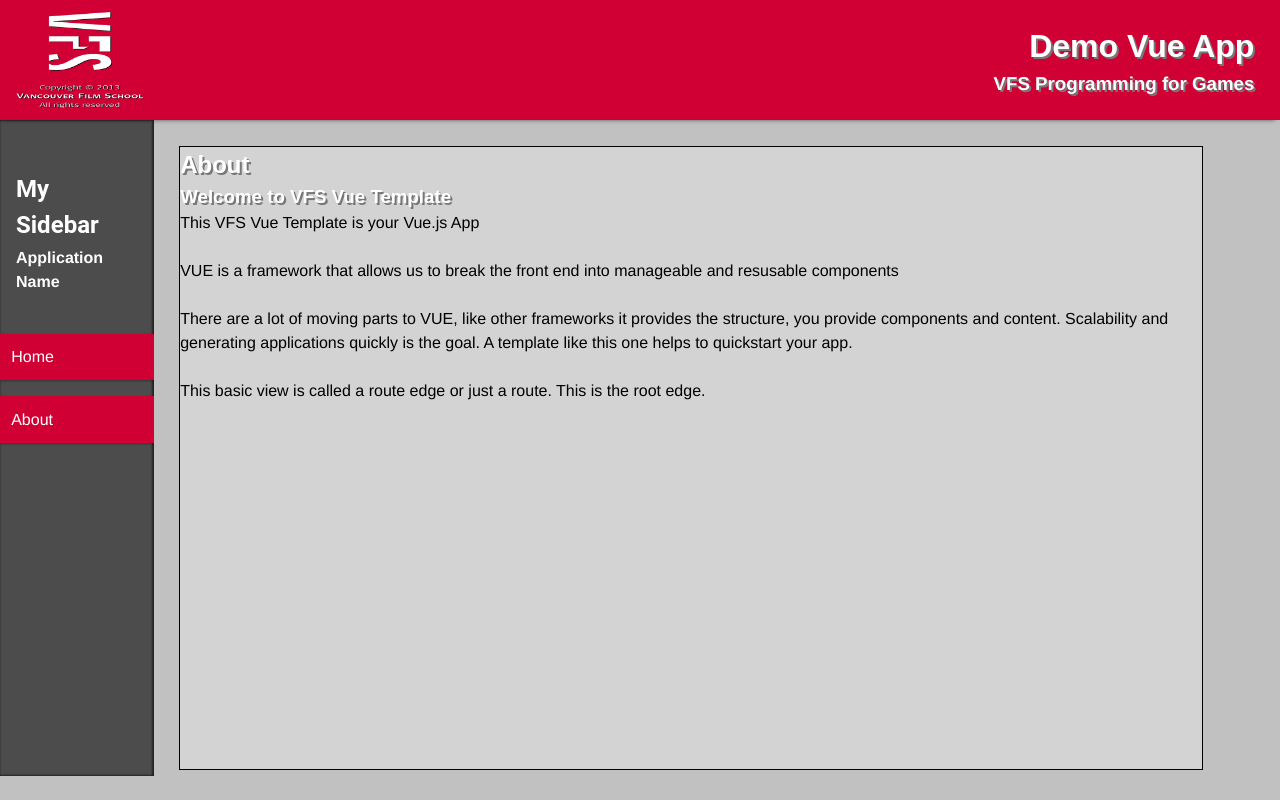
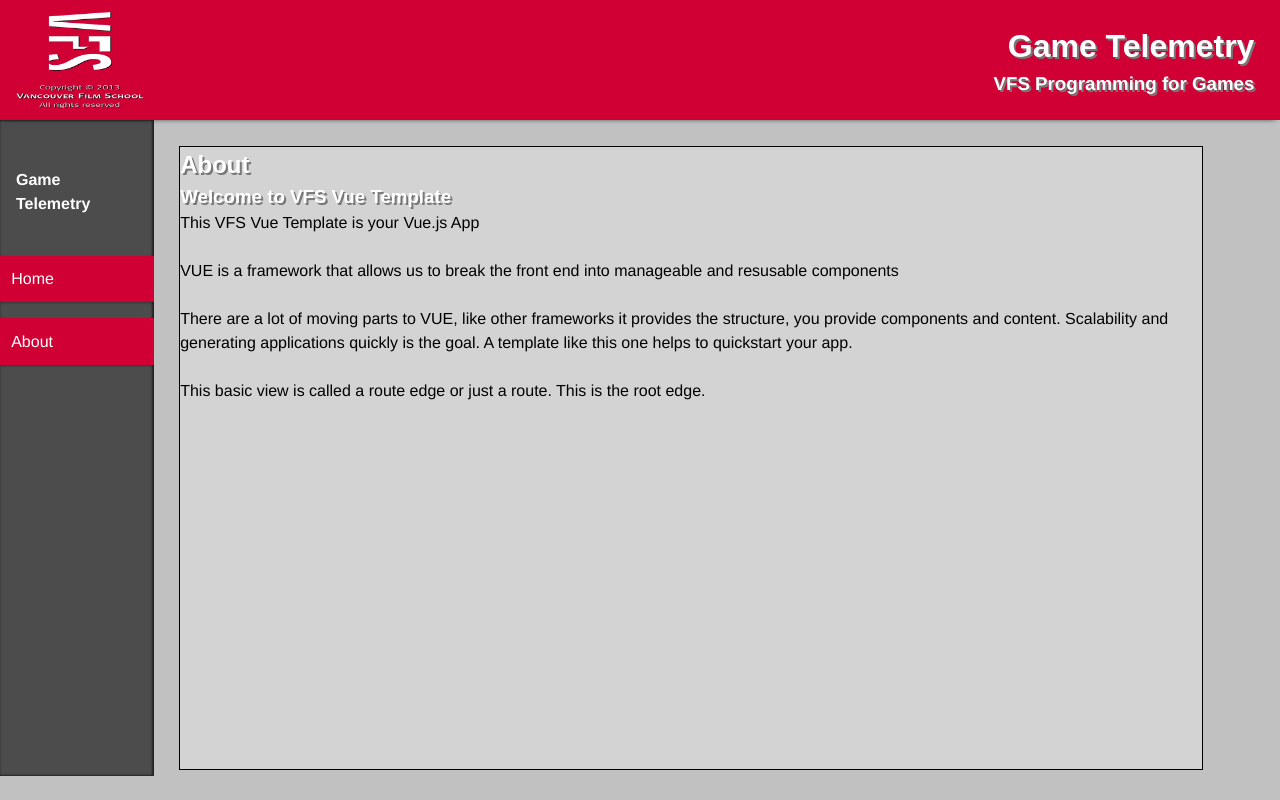
Before and after one commit to pg22nicholas/TelemetryApp, a Vue app: page / in a window 1280 px wide. Built offline with nearby package versions, Linux system fonts and the light colour scheme.

Commit message:
injected title through store

```diff
--- a/src/components/Header.vue
+++ b/src/components/Header.vue
@@ -27,9 +27,10 @@
         constructor( name, subComponentList = []) {
             super( name, subComponentList );
             this.vm = {
-                title: "Demo Vue App",
                 subtitle: "VFS Programming for Games",
             }
+
+            this.injectGetters(['title'])
         }
 
         goHome( event ) {
--- a/src/components/Sidebar.vue
+++ b/src/components/Sidebar.vue
@@ -10,8 +10,7 @@
     <aside id="sidebar-wrapper" class="grid-side area vue-component">
         <div id="sidebar-container" class="sidebar flexbox">
             <div class="side-item">
-                <h2>{{ title }}</h2>
-                <h4>{{ description }}</h4>
+                <h4>{{ title }}</h4>
             </div>
             <pg-navbar></pg-navbar>
             <slot></slot>
@@ -29,9 +28,10 @@
         constructor( name, subComponentList = []) {
             super( name, subComponentList );
             this.vm = {
-                title:       "My Sidebar",
                 description: "Application Name"
             }
+
+            this.injectGetters(['title'])
         }
     }
 
```
